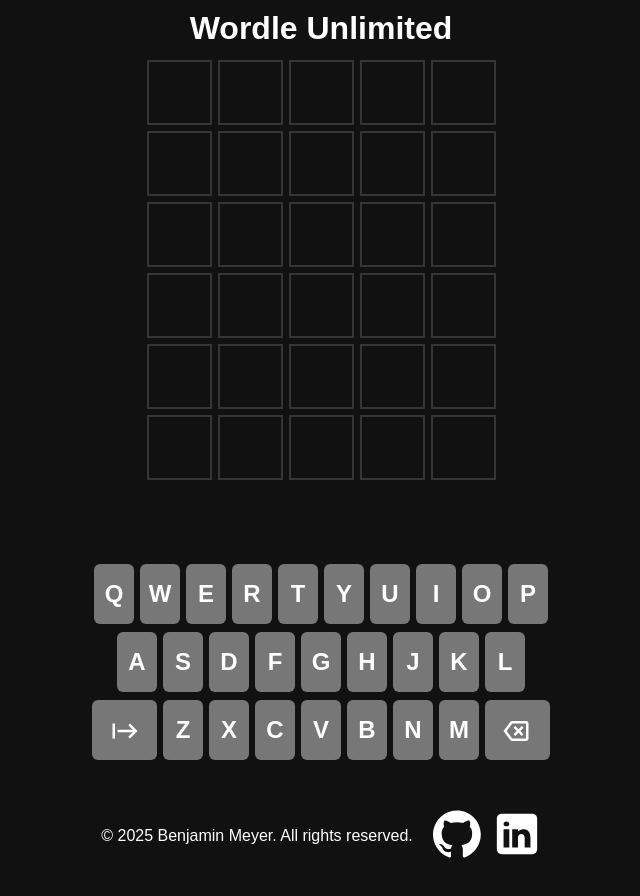
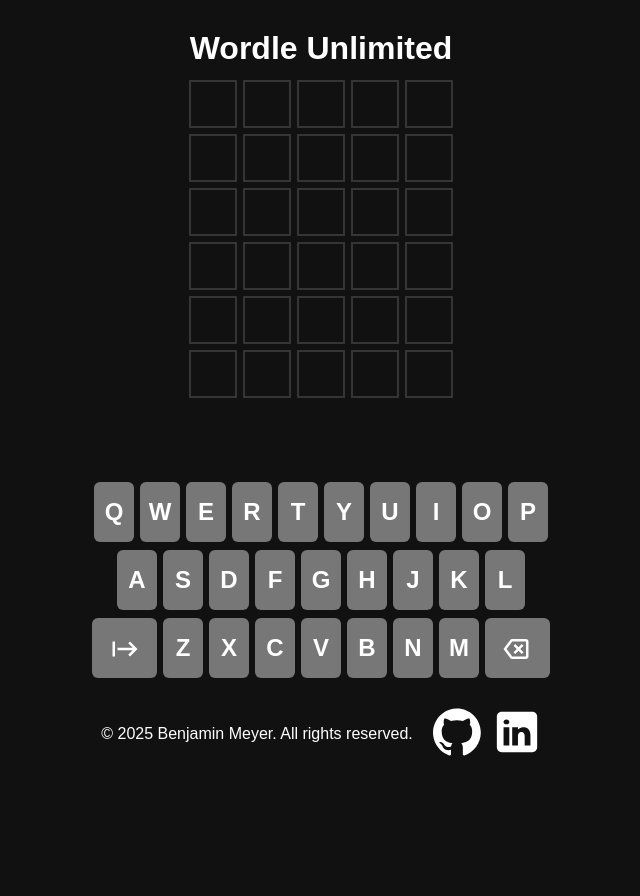
Before and after one commit to Benjamin-Meyer-Dev/Wordle, a React (Create React App) app: page / in a window 1280 px wide. Shown: the top 896 px of the page, without its empty margins (319-959 px from the left). After the commit the page ends 810 px from the top, so only its background shows below. Built offline with nearby package versions, Linux system fonts and the light colour scheme.

Commit message:
Fixing tile sizing issue

```diff
--- a/src/CSS/Styles.css
+++ b/src/CSS/Styles.css
@@ -47,7 +47,8 @@
 
 /*Wordle title*/
 .title {
-    margin: 10px;
+    margin-top: 30px;
+    margin-bottom: 10px;
 }
 
 /*=============================================================================*/
@@ -63,8 +64,8 @@
 /*Tile container*/
 .tile-container {
     transform-style: preserve-3d;
-    width: 65px;
-    height: 65px;
+    width: clamp(45px, 6vh, 65px);
+    height: clamp(45px, 6vh, 65px);
     margin: 3px;
     transition: transform 0.6s;
 }
@@ -98,7 +99,7 @@
     align-items: center;
     font-weight: bold;
     backface-visibility: hidden;
-    font-size: 30px;
+    font-size: clamp(24px, 3vh, 30px);
     width: 100%;
     height: 100%;
 }
@@ -227,7 +228,8 @@
     justify-content: center;
     width: 100%;
     gap: 20px;
-    margin: 50px;
+    margin-top: 30px;
+    margin-bottom: 50px;
 }
 
 .socials {
```
